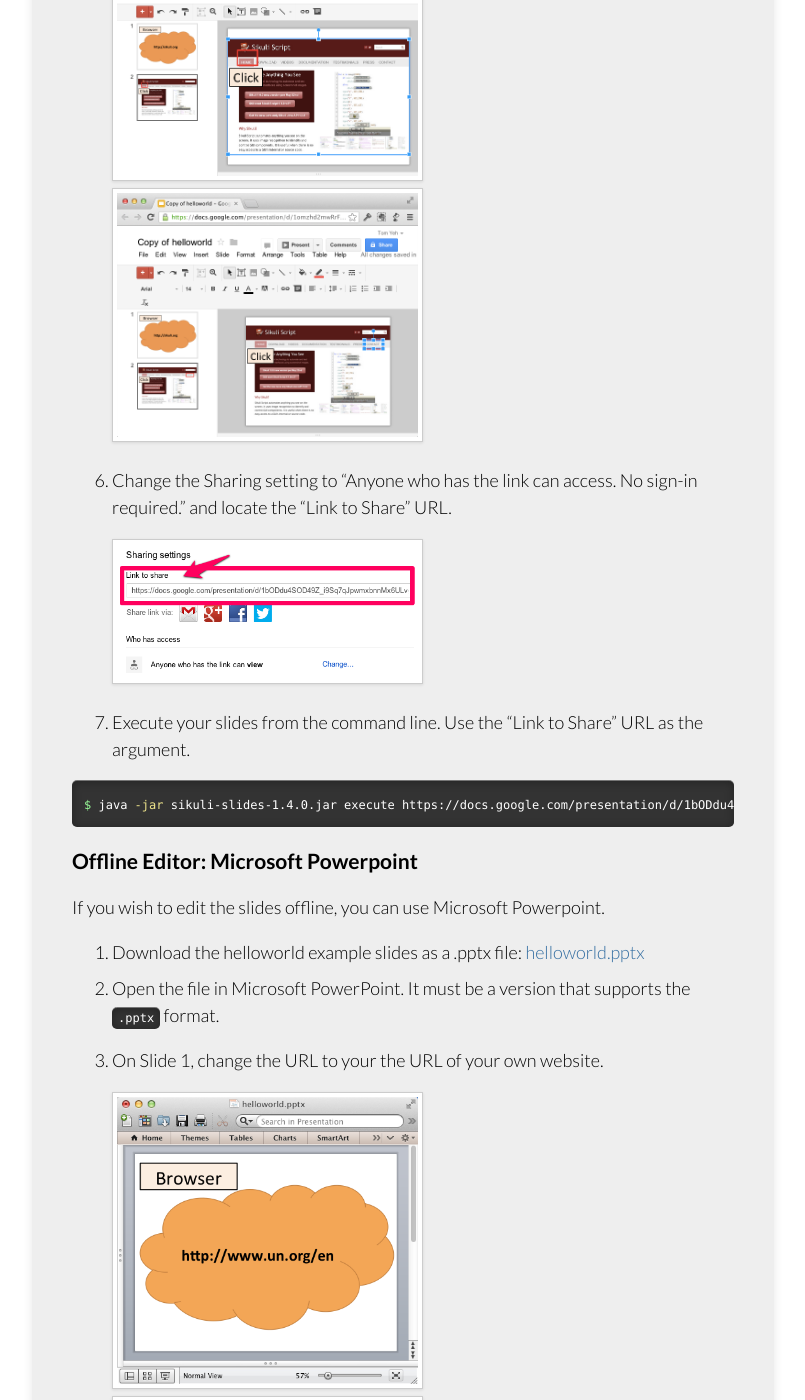
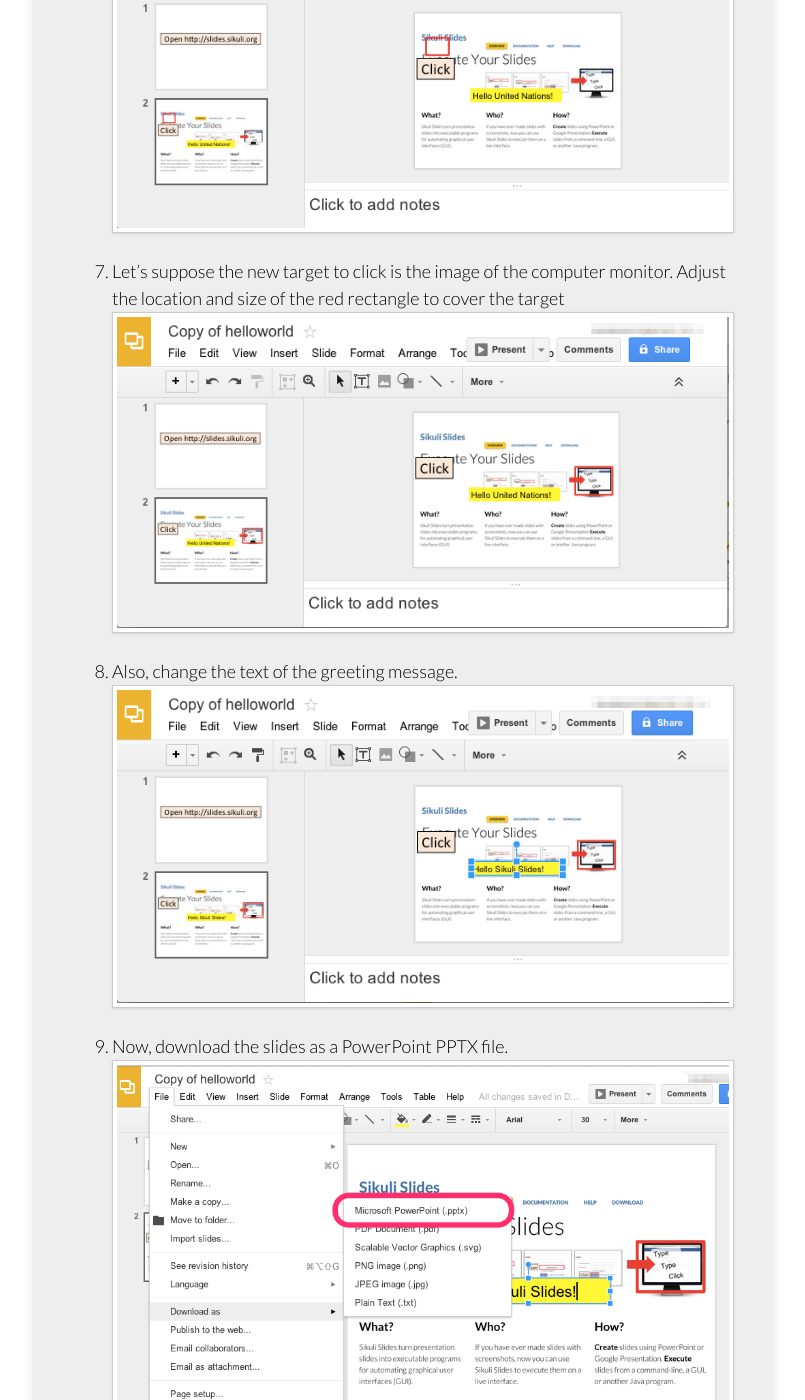
Before and after one commit to doubleshow/sikuli-slides-www, a Jekyll site: the page built from docs/editors.md, in a window 1280 px wide and 1400 px high, scrolled down 1844 px. Shown: the whole window, without its empty margins (139-944 px from the left). Built offline with Jekyll 4.4.1, drawn with Linux system fonts in a browser that asks for light colours; some web fonts are replaced; some of the changed text lies outside the part shown.

Commit message:
update examples

```diff
--- a/docs/editors.md
+++ b/docs/editors.md
@@ -12,57 +12,27 @@ Sikuli Slides can understand slides made by Microsoft Powerpoint or Google Prese
 
 1. Open the helloworld example in the Google Presentation editor. Use the following link: [helloworld](https://docs.google.com/presentation/d/1w48gExh5oLIT0J8xYXR1RxpqTrZTXJC8OR4UXxShTQ8/edit?usp=sharing).
 2. Make a copy so you can edit.
-3. On Slide 1, change the URL to the URL of your own website.
+3. On Slide 1,  the action is to open the URL of the United Nations in the default web browser.
+   <img src="/img/gdrive_slide1.png"  class="whole img-polaroid"/>
 
-   <img src="/img/gdrive_slide1.png"  class="half img-polaroid"/>
-   <img src="/img/gdrive_change_url.png"  class="half img-polaroid"/>
+4. Change the URL to the URL of another website, for example, http://slides.sikuli.org.
+   <img src="/img/gdrive_change_url.png"  class="whole img-polaroid"/>
 
-4. On Slide 2, change the screenshot to one of your own website.
+5. On Slide 2, the action is to display a greeting message and at the same time click on the logo image as indicated in the screenshot.
+   <img src="/img/gdrive_slide2.png"  class="whole img-polaroid"/>
 
-   <img src="/img/gdrive_slide2.png"  class="half img-polaroid"/>
-   <img src="/img/gdrive_change_screenshot.png"  class="half img-polaroid"/>
+6. Replace the screenshot image with the screenshot of another website.
+   <img src="/img/gdrive_change_screenshot.png"  class="whole img-polaroid"/>
 
-5. Adjust the location and size of the red rectangle to cover the target
-   to click, in this case, the "Contact" tab.
+7. Let's suppose the new target to click is the image of the computer monitor.
+Adjust the location and size of the red rectangle to cover the target
+   <img src="/img/gdrive_adjust_box.png"  class="whole img-polaroid"/>
 
-   <img src="/img/gdrive_change_screenshot.png"  class="half img-polaroid"/>
-   <img src="/img/gdrive_adjust_box.png"  class="half img-polaroid"/>
+8. Also, change the text of the greeting message.
+   <img src="/img/gdrive_change_text.png"  class="whole img-polaroid"/>
 
-6. Change the Sharing setting to "Anyone who has the link can access. No sign-in required." and locate the "Link to Share" URL.
+9. Now, download the slides as a PowerPoint PPTX file.
+   <img src="/img/gdrive_download.png"  class="whole img-polaroid"/>
 
-   <img src="/img/gdrive_link_to_share.png"  class="half img-polaroid"/>
-
-7. Execute your slides from the command line. Use the "Link to Share" URL as the argument.
-
-{% highlight bash %}
-$ {{site.slides.executable}} execute https://docs.google.com/presentation/d/1bODdu4SOD49Z_i9Sq7qJpwmxbnnMx6ULvgNc3wQGYfw/edit?usp=sharing
-{% endhighlight %}
-
-
-### Offline Editor: Microsoft Powerpoint
-
-If you wish to edit the slides offline, you can use Microsoft Powerpoint.
-
-1. Download the helloworld example slides as a .pptx file: [helloworld.pptx](https://docs.google.com/feeds/download/presentations/Export?id=1w48gExh5oLIT0J8xYXR1RxpqTrZTXJC8OR4UXxShTQ8&&exportFormat=pptx)
-2. Open the file in Microsoft PowerPoint. It must be a version that supports the `.pptx` format.
-3. On Slide 1, change the URL to your the URL of your own website.
-
-   <img class="half img-polaroid" src="/img/powerpoint_slide1.png"/>
-   <img class="half img-polaroid" src="/img/powerpoint_change_url.png"/>
-
-4. On Slide 2, change the screenshot to one of your own website.
-
-   <img class="half img-polaroid" src="/img/powerpoint_slide2.png"/>
-   <img class="half img-polaroid" src="/img/powerpoint_change_screenshot.png"/>
-
-5. Adjust the location and size of the red rectangle to cover the target
-   to click, in this case, the "Contact" tab.
-
-   <img class="half img-polaroid" src="/img/powerpoint_change_screenshot.png"/>
-   <img class="half img-polaroid" src="/img/powerpoint_adjust_box.png"/>
-
-6. Execute your slides from the command line. Use the .pptx file name as the argument.
-
-{% highlight bash %}
-$ {{site.slides.executable}} execute helloworld.pptx
-{% endhighlight %}
+10. Drag the file to the Sikuli Slides window. Your slides are ready to execute!
+   <img src="/img/gdrive_ready_to_execute.png"  class="whole img-polaroid"/>
--- a/docs/installation.md
+++ b/docs/installation.md
@@ -20,4 +20,4 @@ Note: Some features require access to assistive devices, which are turned on by
 
 ### Download
 
-Go to the [Download](\download\) page to download the latest .jar.
+Go to the [Download](\download\) page to download the latest installers.
```
Also changed, not shown: docs/actions.md (+18 -42 lines), docs/usage.md (+8 -13 lines), index.html (+2 -30 lines), img/browse1.jpg (added), img/browser1.jpg (deleted), img/gdrive_adjust_box.png, img/gdrive_change_screenshot.png, img/gdrive_change_text.png (added), img/gdrive_change_url.png, img/gdrive_download.png (added), img/gdrive_ready_to_execute.png (added), img/gdrive_slide1.png, img/gdrive_slide2.png, img/sikuli-slides_dragdrop.png (added), 2 more files.
